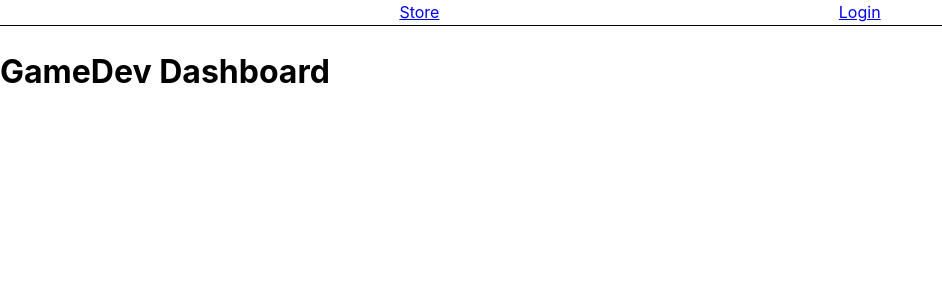
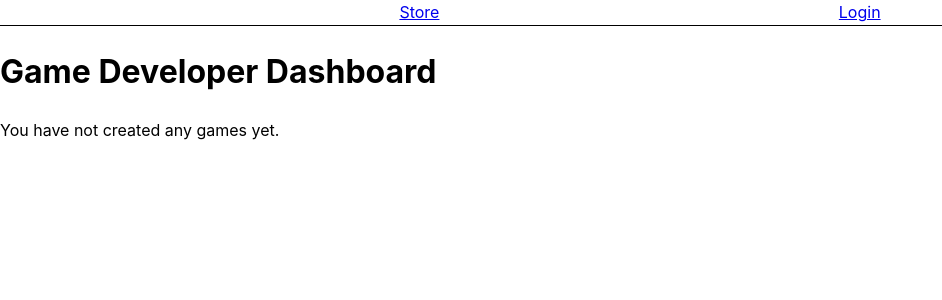
Before and after one commit to tlorius/project3gamestore, a React (Vite) app: page /dashboards/dev/1 in a window 1280 px wide. Shown: the top 300 px of the page, without its empty margins (0-942 px from the left). Built offline with nearby package versions, Linux system fonts and the light colour scheme.

Commit message:
added dev dashboard but needs work

```diff
--- a/src/pages/GameDevDashboardPage.jsx
+++ b/src/pages/GameDevDashboardPage.jsx
@@ -1,8 +1,38 @@
+import React, { useState, useEffect, useContext } from "react";
+import { UserContext } from "../providers/UserContext";
+
 const GameDevDashboardPage = () => {
+  const [games, setGames] = useState([]);
+  const { userId } = useContext(UserContext);
+
+  useEffect(() => {
+    const fetchGamesByUser = async () => {
+      const response = await fetch(`/api/games/by-user/${userId}`);
+      const data = await response.json();
+      setGames(data);
+    };
+
+    if (userId) {
+      fetchGamesByUser();
+    }
+  }, [userId]);
+
   return (
-    <>
-      <h1>GameDev Dashboard</h1>
-    </>
+    <div>
+      <h1>Game Developer Dashboard</h1>
+      {games.length > 0 ? (
+        <ul>
+          {games.map((game) => (
+            <li key={game.id}>
+              <h2>{game.title}</h2>
+              <p>Description: {game.description}</p>
+            </li>
+          ))}
+        </ul>
+      ) : (
+        <p>You have not created any games yet.</p>
+      )}
+    </div>
   );
 };
 
--- a/src/pages/ProfilePage.jsx
+++ b/src/pages/ProfilePage.jsx
@@ -36,6 +36,7 @@ const ProfilePage = () => {
       <Link to={`/profile/${userId}/wishlist`}>Wishlist: {wishlistCount}</Link>
       <Link to={`/profile/${userId}/reviews`}>All Reviews: {reviewCount}</Link>
       <Link to={`/profile/${userId}/games`}>All Games: {gameCount}</Link>
+      <Link to="/developer-dashboard">My Developer Dashboard</Link>
       {user.otp_enabled ? (
         <>
           <p>2FA: ✅enabled</p>
```
